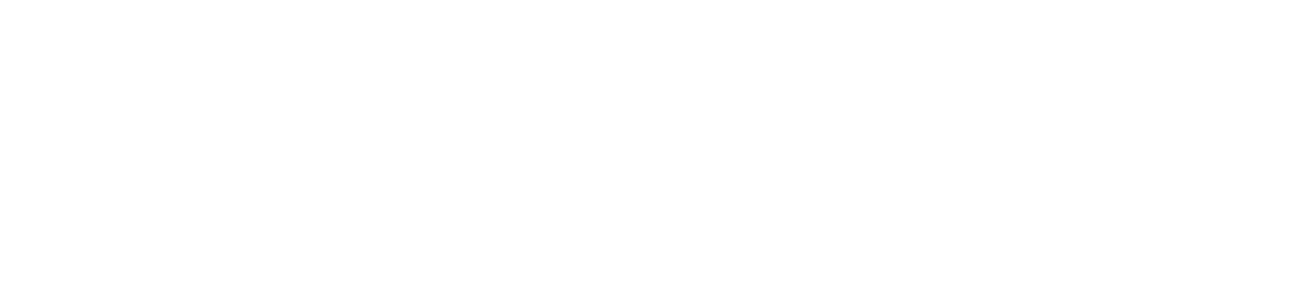
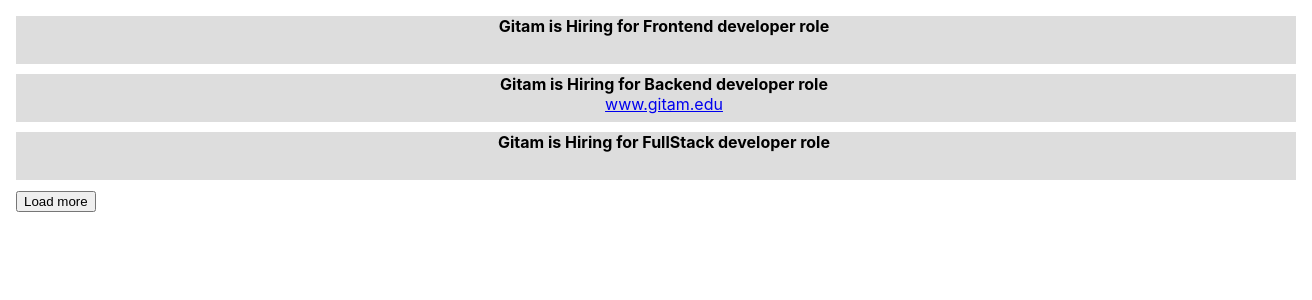
Before and after one commit to jeevanjames2000/react-hooks, a React (Create React App) app: page /jobPostings in a window 1280 px wide. Before the commit this address had no page. Shown: the top 300 px of the page, 1312 px wide, since content can reach past the window. Built offline with nearby package versions, Linux system fonts and the light colour scheme.

Commit message:
loadmore,clock

```diff
--- a/src/App.js
+++ b/src/App.js
@@ -18,6 +18,8 @@
 import FileExplorer from "./components/FileExplorer";
 import VirtualizedList from "./components/VirtualizedList";
 import TrafficLight from "./components/SignalLights";
+import Clock from "./components/digitalClock";
+import JobPostings from "./components/JobPostings";
 
 function App() {
   function Div() {
@@ -147,6 +149,8 @@
           <Route path="/fileExplorer" element={<FileExplorer />} />
           <Route path="/virtualList" element={<VirtualizedList />} />
           <Route path="/trafficLights" element={<TrafficLight />} />
+          <Route path="/digitalClock" element={<Clock />} />
+          <Route path="/jobPostings" element={<JobPostings />} />
         </Routes>
       </Router>
     </>
--- /dev/null
+++ b/src/components/JobPostings.js
@@ -0,0 +1,108 @@
+import React, { useEffect, useState } from "react";
+
+const data = [
+  {
+    id: 1,
+    type: "job",
+    desc: "Gitam is Hiring for Frontend developer role",
+    skills: ["React", "Next.js", "Bootstrap", "MUI"],
+    date: "2024-12-033",
+  },
+  {
+    id: 2,
+    type: "job",
+    desc: "Gitam is Hiring for Backend developer role",
+    url: "www.gitam.edu",
+    skills: ["Node.js", "Sql", "Nginix", "Aws"],
+    date: "2024-12-033",
+  },
+  {
+    id: 3,
+    type: "job",
+    desc: "Gitam is Hiring for FullStack developer role",
+    skills: ["React", "Next.js", "Node.js", "Aws", "Docker", "Kafka"],
+    date: "2024-12-033",
+  },
+  {
+    id: 4,
+    type: "job",
+    desc: "Gitam is Hiring for Dotnet developer role",
+    skills: ["Dotnet", "Html", "css", "Javascript", "MVC", "Dotnet Core"],
+    date: "2024-12-033",
+  },
+  {
+    id: 5,
+    type: "job",
+    desc: "Gitam is Hiring for UI designer",
+    skills: ["Figma", "Adobe", "UI design", "Html"],
+    date: "2024-12-033",
+  },
+  {
+    id: 6,
+    type: "job",
+    desc: "Gitam is Hiring for IT executive",
+    skills: ["Networking", "IT support", "Ticketing"],
+    date: "2024-12-033",
+  },
+];
+
+export default function JobPostings() {
+  const [f, setF] = useState(null);
+  const dataLength = data.length;
+  const filterData = (data) => {
+    setF(data.slice(0, 3));
+  };
+
+  const [load, setLoad] = useState(false);
+
+  const loadmore = () => {
+    setLoad(true);
+    setTimeout(() => {
+      setLoad(false);
+      setF((prev) => [...prev, ...data.slice(prev.length, prev.length + 3)]);
+    }, 1000);
+  };
+  useEffect(() => {
+    filterData(data);
+  }, []);
+
+  return (
+    <>
+      <div>
+        <div style={containerStyle}>
+          {f?.map((item, i) => (
+            <div key={i} style={itemStyle}>
+              <strong>{item.desc}</strong>
+              {item.url && <a href={item.url}>{item.url}</a>}
+            </div>
+          ))}
+          {load && <div>Loading....</div>}
+          {f?.length < dataLength && (
+            <button onClick={loadmore}>Load more</button>
+          )}
+        </div>
+      </div>
+    </>
+  );
+}
+
+const containerStyle = {
+  width: "100%",
+  height: "100vh",
+  margin: "auto",
+  display: "block",
+  justifyContent: "center",
+  alignItems: "center",
+  padding: "1rem",
+};
+const itemStyle = {
+  height: "3rem",
+  backgroundColor: "#ddd",
+  marginBottom: "10px",
+  textAlign: "left",
+  display: "flex",
+  paddingLeft: "1rem",
+  justifyContent: "left",
+  alignItems: "center",
+  flexDirection: "column",
+};
--- /dev/null
+++ b/src/components/digitalClock.js
@@ -0,0 +1,69 @@
+import { useState, useEffect } from "react";
+export default function Clock() {
+  const [time, setTime] = useState({
+    hours: "--",
+    minutes: "--",
+    seconds: "--",
+  });
+  useEffect(() => {
+    const interval = setInterval(() => {
+      const now = new Date();
+      setTime({
+        hours: now.getHours().toString().padStart(2, "0"),
+        minutes: now.getMinutes().toString().padStart(2, "0"),
+        seconds: now.getSeconds().toString().padStart(2, "0"),
+      });
+    }, 1000);
+    return () => {
+      clearInterval(interval);
+    };
+  }, []);
+  return (
+    <div style={styles.container}>
+      <DigitDisplay value={time.hours[0]} />
+      <DigitDisplay value={time.hours[1]} />
+      <Separator />
+      <DigitDisplay value={time.minutes[0]} />
+      <DigitDisplay value={time.minutes[1]} />
+      <Separator />
+      <DigitDisplay value={time.seconds[0]} />
+      <DigitDisplay value={time.seconds[1]} />
+    </div>
+  );
+}
+function DigitDisplay({ value }) {
+  return <div style={styles.digit}>{value}</div>;
+}
+function Separator() {
+  return <div style={styles.separator}>:</div>;
+}
+const styles = {
+  container: {
+    display: "flex",
+    backgroundColor: "black",
+    color: "white",
+    padding: "1rem",
+    borderRadius: "8px",
+    justifyContent: "center",
+    alignItems: "center",
+    gap: "0.5rem",
+  },
+  digit: {
+    display: "flex",
+    justifyContent: "center",
+    alignItems: "center",
+    fontFamily: "'Courier New', Courier, monospace",
+    fontSize: "3rem",
+    width: "2rem",
+    height: "4rem",
+    backgroundColor: "#111",
+    border: "2px solid #444",
+    borderRadius: "4px",
+    boxShadow: "0 0 10px #0f00",
+  },
+  separator: {
+    fontSize: "3rem",
+    fontWeight: "bold",
+    padding: "0 0.5rem",
+  },
+};
```
